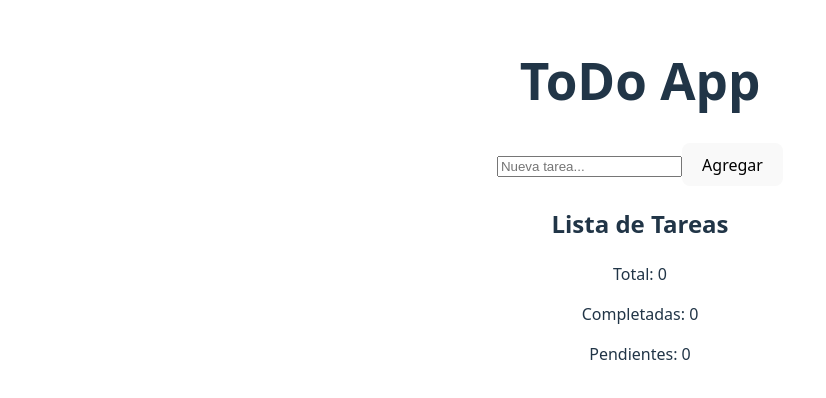
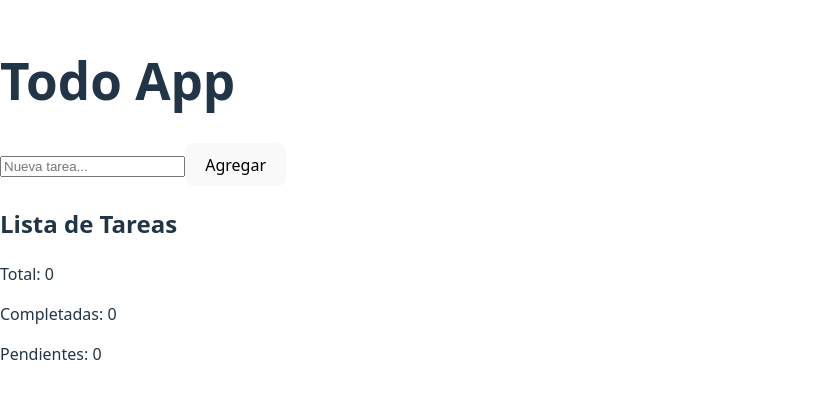
Before and after one commit to MaikelZ0712/todo-app-vite, a React (Vite) app: page / in a window 1280 px wide. Shown: the part 200-598 px from the top of the page, without its empty margins (0-826 px from the left). Built offline with nearby package versions, Linux system fonts and the light colour scheme.

Commit message:
feat(App): estado de tareas con useState y operaciones CRUD (agregar, togglear completado, eliminar)

```diff
--- a/src/App.jsx
+++ b/src/App.jsx
@@ -1,18 +1,40 @@
+import { useState } from "react";
 import TodoForm from "./components/TodoForm";
 import TodoList from "./components/TodoList";
 import Stats from "./components/Stats";
-import './App.css'
-
 
 function App() {
+  const [todos, setTodos] = useState([]);
+
+  const addTodo = (text) => {
+    const newTodo = {
+      id: Date.now(),
+      text,
+      completed: false,
+    };
+    setTodos([...todos, newTodo]);
+  };
+
+  const toggleTodo = (id) => {
+    setTodos(
+      todos.map((todo) =>
+        todo.id === id ? { ...todo, completed: !todo.completed } : todo
+      )
+    );
+  };
+
+  const deleteTodo = (id) => {
+    setTodos(todos.filter((todo) => todo.id !== id));
+  };
+
   return (
     <div>
-      <h1>ToDo App</h1>
-      <TodoForm />
-      <TodoList />
-      <Stats />
+      <h1>Todo App</h1>
+      <TodoForm addTodo={addTodo} />
+      <TodoList todos={todos} toggleTodo={toggleTodo} deleteTodo={deleteTodo} />
+      <Stats todos={todos} />
     </div>
   );
 }
 
-export default App
+export default App;
```
